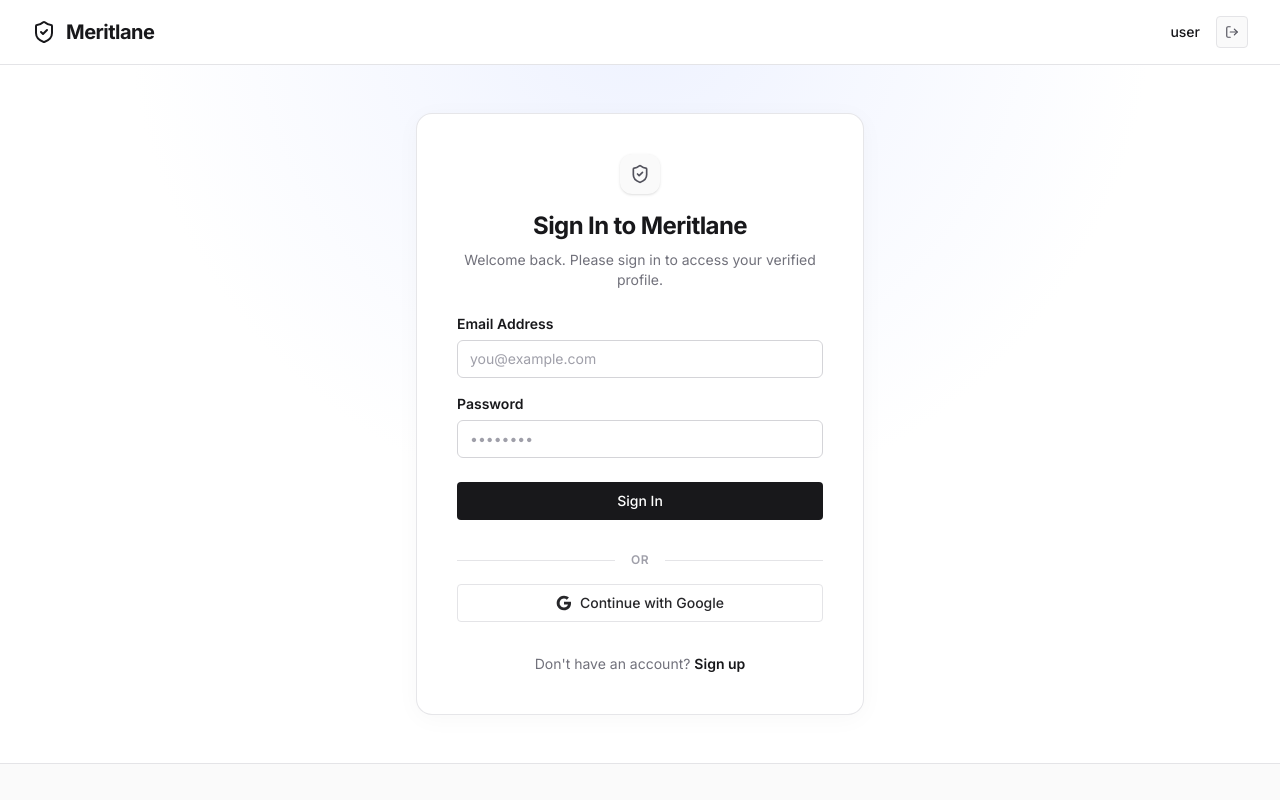
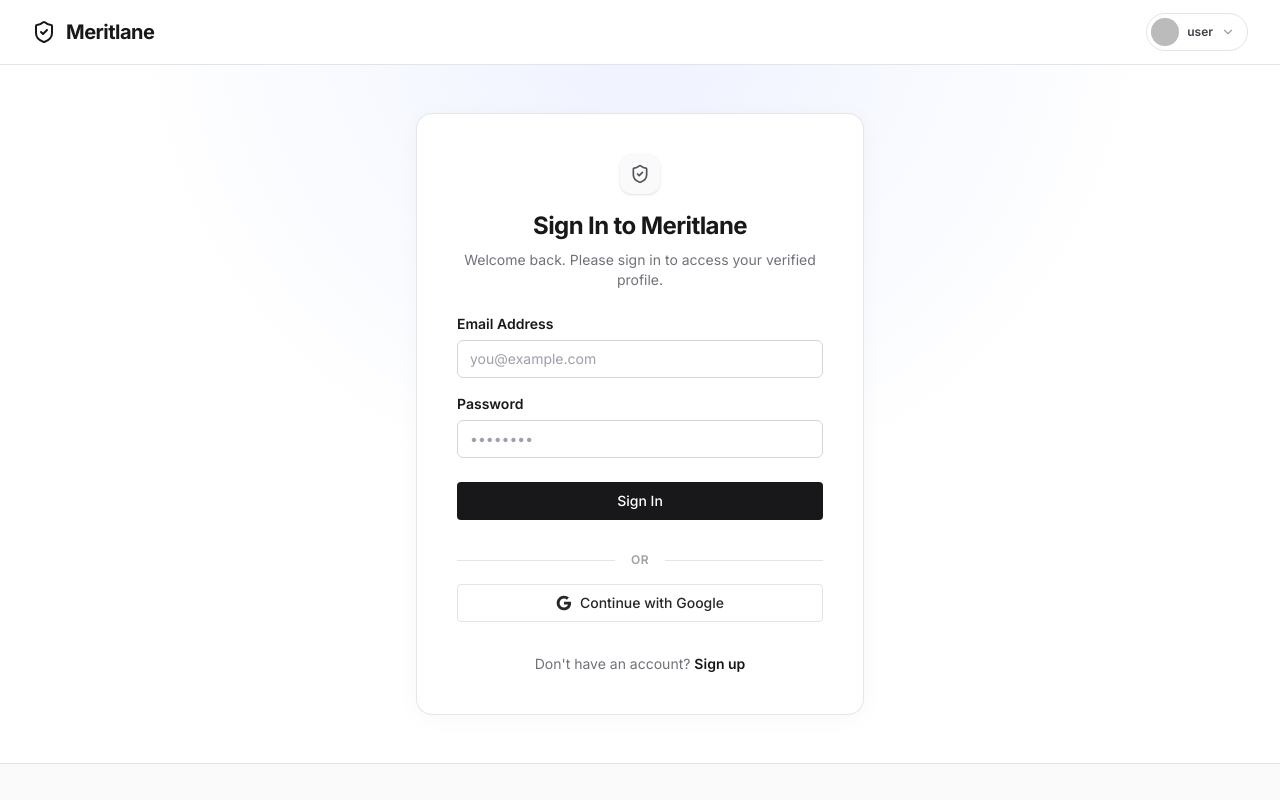
Before and after one commit to SaitrishankAUCSE/MeritLane, a Next.js app: page /login in a window 1280 px wide. Shown: the top 800 px of the page. Built offline with nearby package versions, Linux system fonts and the light colour scheme; no server answers; the database is empty; sample sign-in values are in the browser's storage.

Commit message:
Refine logged-in header with Profile dropdown

```diff
--- a/components/Navbar.tsx
+++ b/components/Navbar.tsx
@@ -2,7 +2,7 @@
 
 import React, { useState, useEffect } from "react";
 import Link from "next/link";
-import { ShieldCheck, LogOut, Menu, X } from "lucide-react";
+import { ShieldCheck, LogOut, Menu, X, ChevronDown, User, LayoutDashboard, Settings } from "lucide-react";
 import { useAuth } from "@/lib/auth/AuthContext";
 import { useRouter, usePathname } from "next/navigation";
 import { auth } from "@/lib/firebase/config";
@@ -68,16 +68,6 @@
           >
             Dashboard
           </Link>
-          <Link
-            href="/candidate/profile"
-            className={`px-3 py-1.5 rounded-sm text-sm font-medium transition-all duration-150 ${
-              pathname === "/candidate/profile"
-                ? "text-zinc-900 bg-zinc-100 font-semibold"
-                : "text-zinc-600 hover:text-zinc-900 hover:bg-zinc-50"
-            }`}
-          >
-            Profile
-          </Link>
         </div>
       );
     }
@@ -130,8 +120,8 @@
           {/* Desktop Public Nav */}
           {(!user || !isResolvingAuth) && renderPublicLinks()}
 
-          {/* Desktop Dashboard Nav */}
-          <nav className="hidden md:flex items-center">
+          {/* Desktop & Mobile Dashboard Nav */}
+          <nav className="flex items-center">
             {!isResolvingAuth && user && navLinks()}
           </nav>
         </div>
@@ -139,26 +129,16 @@
         <div className="flex items-center gap-3">
           {isResolvingAuth ? (
             <div className="flex gap-2.5">
-              <div className="h-8 w-20 animate-pulse rounded bg-zinc-100"></div>
-              <div className="h-8 w-24 animate-pulse rounded bg-zinc-100"></div>
+              <div className="h-8 w-8 animate-pulse rounded-full bg-zinc-100"></div>
             </div>
           ) : user ? (
-            <div className="hidden md:flex items-center gap-4">
-              <div className="flex flex-col text-right">
-                <span className="text-sm font-medium text-zinc-900 leading-tight">
-                  {isUserAdmin ? user?.email : (userProfile?.displayName || user?.email?.split('@')[0])}
-                </span>
-                <span className="text-xs font-medium text-zinc-500 capitalize">
-                  {isUserAdmin ? "Superadmin" : userProfile?.role}
-                </span>
-              </div>
-              <button
-                onClick={handleSignOut}
-                className="flex h-8 w-8 items-center justify-center rounded border border-zinc-200 bg-zinc-50 text-zinc-600 transition-all duration-150 hover:border-red-200 hover:bg-red-50 hover:text-red-600 active:scale-95"
-                title="Sign out"
-              >
-                <LogOut className="h-3.5 w-3.5" />
-              </button>
+            <div className="flex items-center gap-4">
+              <ProfileDropdown
+                user={user}
+                userProfile={userProfile}
+                isAdmin={isUserAdmin}
+                handleSignOut={handleSignOut}
+              />
             </div>
           ) : (
             <div className="hidden md:flex items-center gap-3">
@@ -175,7 +155,8 @@
             </div>
           )}
 
-          {/* Mobile Menu Toggle */}
+          {/* Mobile Menu Toggle (Only for public/logged out users) */}
+          {!user && (
             <button
               className="md:hidden flex items-center justify-center h-9 w-9 rounded text-zinc-600 hover:bg-zinc-100 transition-colors"
               onClick={() => setMobileMenuOpen(!mobileMenuOpen)}
@@ -183,33 +164,13 @@
             >
               {mobileMenuOpen ? <X className="h-5 w-5" /> : <Menu className="h-5 w-5" />}
             </button>
+          )}
         </div>
       </div>
 
       {/* Mobile Nav */}
       {mobileMenuOpen && (
         <div className="md:hidden border-t border-zinc-200 bg-white px-4 py-5 shadow-lg">
-          {!isResolvingAuth && user && (
-            <div className="space-y-4">
-              <div className="border-b border-zinc-100 pb-3">
-                <p className="text-sm font-semibold text-zinc-900">
-                  {isAdmin ? user?.email : (userProfile?.displayName || user?.email?.split('@')[0])}
-                </p>
-                <p className="text-xs text-zinc-500 capitalize">
-                  {isAdmin ? "Administrator" : userProfile?.role}
-                </p>
-              </div>
-              <nav className="flex flex-col gap-2">
-                {navLinks()}
-                <button
-                  onClick={handleSignOut}
-                  className="flex items-center gap-2 pt-2 text-left text-sm font-medium text-red-600 hover:text-red-700"
-                >
-                  <LogOut className="h-4 w-4" /> Sign out
-                </button>
-              </nav>
-            </div>
-          )}
           {!isResolvingAuth && !user && (
             <div className="flex flex-col gap-2.5">
               <Link href="/login">
@@ -228,3 +189,95 @@
     </header>
   );
 }
+
+function ProfileDropdown({ user, userProfile, isAdmin, handleSignOut }: { user: any, userProfile: any, isAdmin: boolean, handleSignOut: () => void }) {
+  const [open, setOpen] = useState(false);
+  const router = useRouter();
+
+  // Close on outside click
+  useEffect(() => {
+    const close = () => setOpen(false);
+    if (open) window.addEventListener('click', close);
+    return () => window.removeEventListener('click', close);
+  }, [open]);
+
+  const displayName = isAdmin ? user?.email : (userProfile?.displayName || user?.email?.split('@')[0]);
+  const displayRole = isAdmin ? "Administrator" : userProfile?.role;
+  const initial = displayName ? displayName.charAt(0).toUpperCase() : "U";
+  const photoUrl = user?.photoURL;
+
+  // Escape key to close
+  useEffect(() => {
+    const handleEsc = (e: KeyboardEvent) => {
+      if (e.key === 'Escape') setOpen(false);
+    };
+    if (open) window.addEventListener('keydown', handleEsc);
+    return () => window.removeEventListener('keydown', handleEsc);
+  }, [open]);
+
+  return (
+    <div className="relative inline-block text-left" onClick={(e) => e.stopPropagation()}>
+      <button
+        onClick={() => setOpen(!open)}
+        className="flex items-center gap-2 rounded-full border border-zinc-200 bg-white p-1 pr-3 text-sm font-medium text-zinc-700 transition-all hover:bg-zinc-50 focus:outline-none focus:ring-2 focus:ring-zinc-900"
+        aria-expanded={open}
+        aria-haspopup="true"
+      >
+        <div className="flex h-7 w-7 overflow-hidden items-center justify-center rounded-full bg-zinc-100 text-xs font-bold text-zinc-600">
+          {photoUrl ? (
+            <img src={photoUrl} alt={displayName} className="h-full w-full object-cover" />
+          ) : (
+            initial
+          )}
+        </div>
+        <span className="max-w-[100px] truncate text-xs font-semibold hidden sm:inline-block">{displayName}</span>
+        <ChevronDown className="h-3.5 w-3.5 text-zinc-400" />
+      </button>
+
+      {open && (
+        <div className="absolute right-0 mt-2 w-56 origin-top-right rounded-lg border border-zinc-200 bg-white py-1 shadow-lg ring-1 ring-black ring-opacity-5 focus:outline-none z-50">
+          <div className="border-b border-zinc-100 px-4 py-3">
+            <p className="truncate text-sm font-semibold text-zinc-900">{displayName}</p>
+            <p className="truncate text-xs font-medium text-zinc-500 capitalize">{displayRole}</p>
+          </div>
+
+          <div className="py-1">
+            {userProfile?.role === "candidate" && (
+              <Link href="/candidate/profile" className="flex w-full items-center px-4 py-2 text-sm text-zinc-700 hover:bg-zinc-50 hover:text-zinc-900" onClick={() => setOpen(false)}>
+                <User className="mr-2 h-4 w-4" />
+                Profile
+              </Link>
+            )}
+
+            <Link
+              href={isAdmin ? "/admin" : (userProfile?.role === "employer" ? "/employer/dashboard" : "/candidate/dashboard")}
+              className="flex w-full items-center px-4 py-2 text-sm text-zinc-700 hover:bg-zinc-50 hover:text-zinc-900"
+              onClick={() => setOpen(false)}
+            >
+              <LayoutDashboard className="mr-2 h-4 w-4" />
+              Dashboard
+            </Link>
+
+            <Link href="/settings" className="flex w-full items-center px-4 py-2 text-sm text-zinc-700 hover:bg-zinc-50 hover:text-zinc-900" onClick={() => setOpen(false)}>
+              <Settings className="mr-2 h-4 w-4" />
+              Settings
+            </Link>
+          </div>
+
+          <div className="border-t border-zinc-100 py-1">
+            <button
+              onClick={() => {
+                setOpen(false);
+                handleSignOut();
+              }}
+              className="flex w-full items-center px-4 py-2 text-sm text-red-600 hover:bg-red-50"
+            >
+              <LogOut className="mr-2 h-4 w-4" />
+              Sign out
+            </button>
+          </div>
+        </div>
+      )}
+    </div>
+  );
+}
```
Lines whose indentation alone changed are shown as unchanged.
